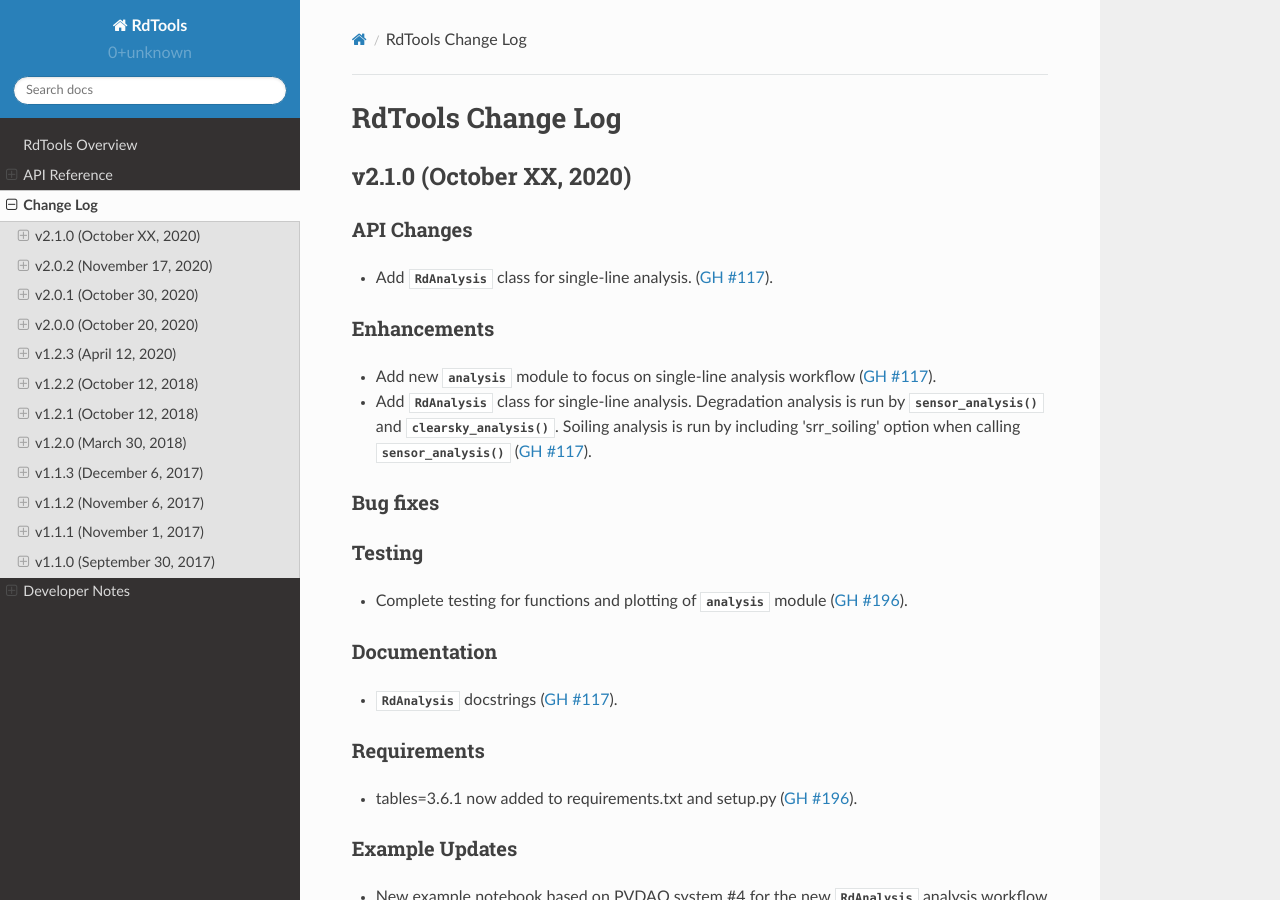
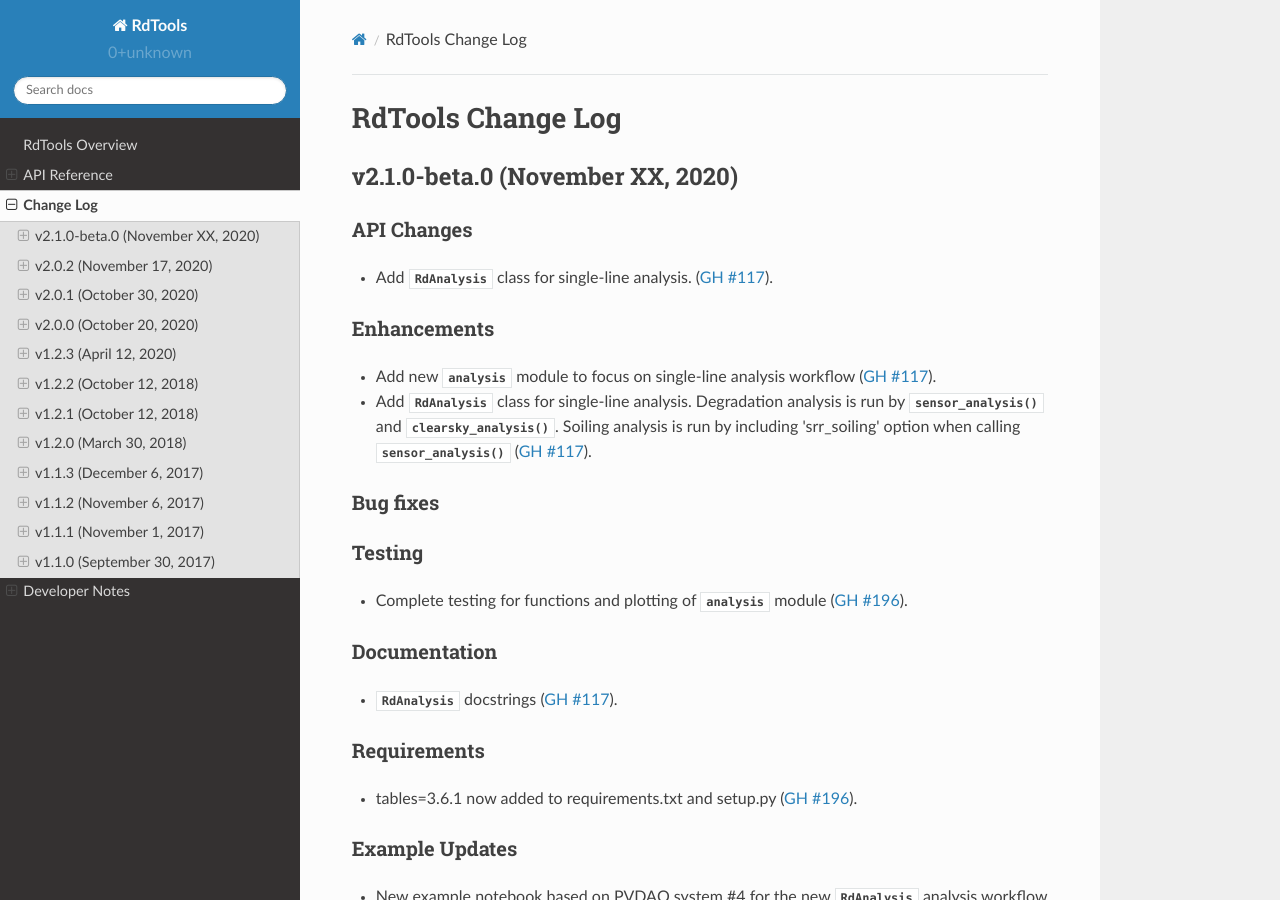
Before and after one commit to NREL/rdtools, a Sphinx documentation site: the page built from docs/sphinx/source/changelog.rst, in a window 1280 px wide and 900 px high. Built offline with Sphinx 7.4.7 and the Read the Docs theme 2.0.0, drawn with Linux system fonts in a browser that asks for light colours; pages that are not in the unit, such as notebooks, are missing from menus.

Commit message:
Update chage log version number

```diff
--- a/docs/sphinx/source/changelog.rst
+++ b/docs/sphinx/source/changelog.rst
@@ -1,7 +1,7 @@
 RdTools Change Log
 ==================
 
-.. include:: changelog/v2.1.0.rst
+.. include:: changelog/v2.1.0-beta.0.rst
 .. include:: changelog/v2.0.2.rst
 .. include:: changelog/v2.0.1.rst
 .. include:: changelog/v2.0.0.rst
--- a/docs/sphinx/source/changelog/v2.1.0.rst
+++ b/docs/sphinx/source/changelog/v2.1.0-beta.0.rst
@@ -1,5 +1,5 @@
 **************************
-v2.1.0 (October XX, 2020)
+v2.1.0-beta.0 (November XX, 2020)
 **************************
 
 API Changes
```
